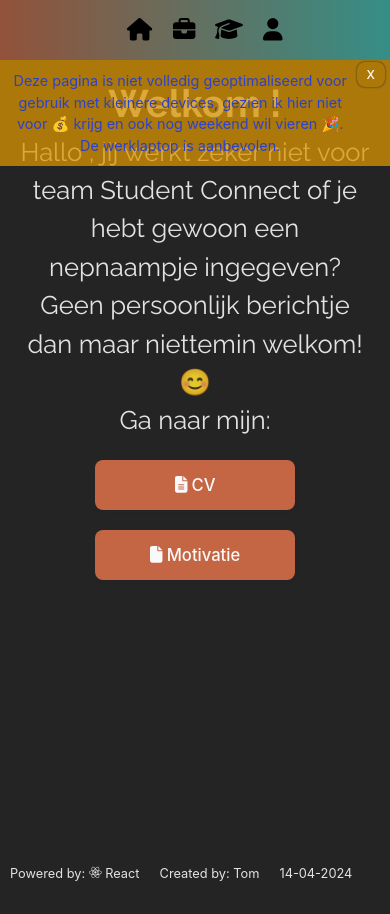
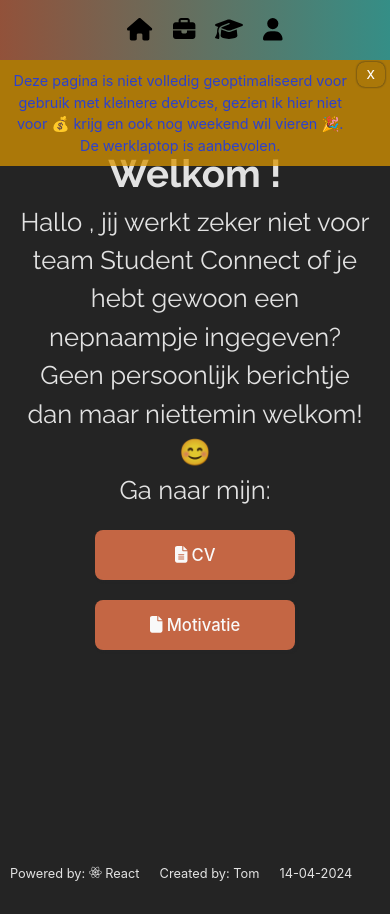
Before and after one commit to tomnovistudentgithub/sollicitatieReact, a React (Vite) app: page /welkomstbericht in a window 390 px wide. Built offline with nearby package versions, Linux system fonts and the light colour scheme.

Commit message:
final commit

```diff
--- a/src/pages/welkomstbericht.css
+++ b/src/pages/welkomstbericht.css
@@ -93,6 +93,7 @@
         height: 100%;
         font-size: 0.8em;
         padding: 15px;
+        margin-top:140px;
 
     }
 }
```
